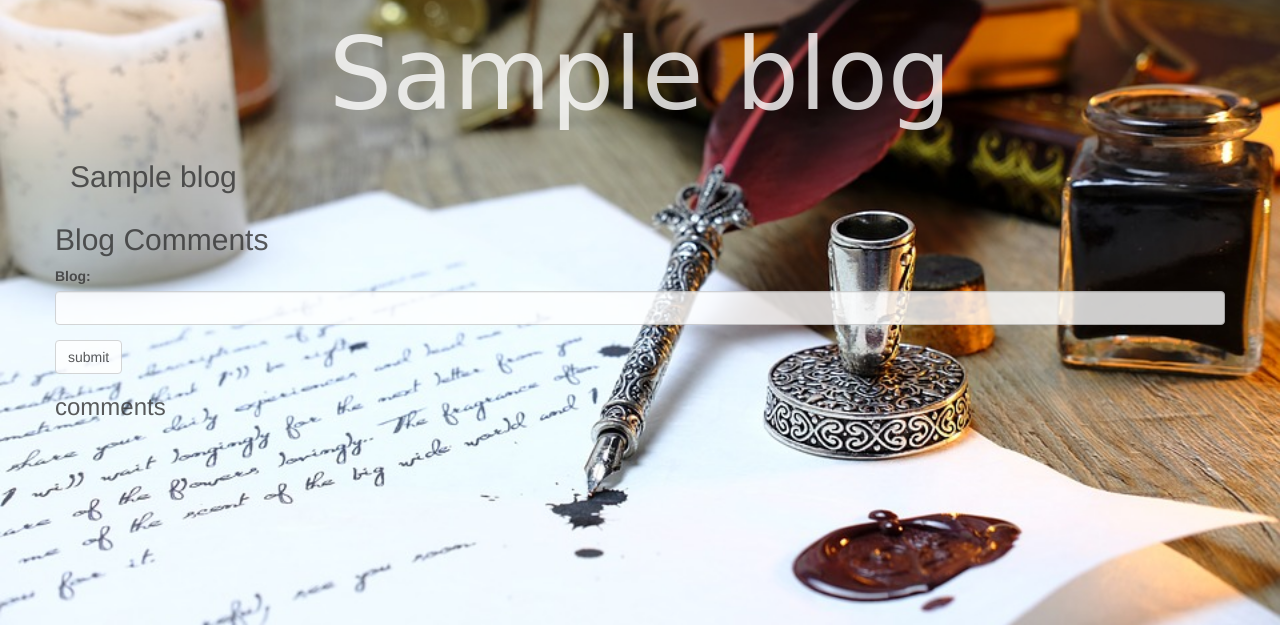
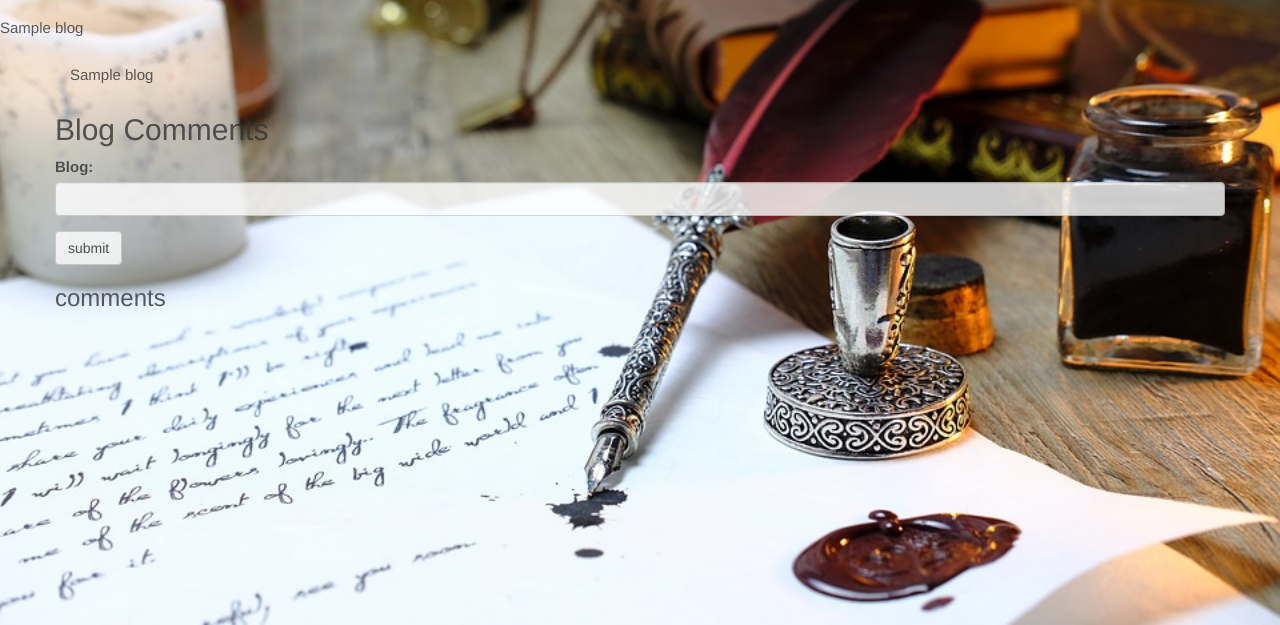
Before and after one commit to KevineMusoni/formidablog, a Flask app: template app/templates/blog.html in a window 1280 px wide. Shown: the part 175-800 px from the top of the page. Run offline with Flask 2, Linux system fonts and the light colour scheme; tables that the repository leaves empty hold one stand-in row (values such as "Sample post"); the template is opened without the code that fills it: values that come from a table or form of the project are taken from there, most other values are stand-ins (such as "Sample title", 1, 10 or a date in 2020); data that the repository does not hold is empty; some libraries are stand-ins or nearby versions; some web fonts are replaced.

Commit message:
font changes

```diff
--- a/app/static/index.css
+++ b/app/static/index.css
@@ -40,4 +40,8 @@ body{
     background-color: white;
     text-align: center;
     height: 1000px;
+    font-size: 15px;
 }
+.form3{
+    font-size: 15px;
+}
--- a/app/templates/blog.html
+++ b/app/templates/blog.html
@@ -7,10 +7,10 @@
 {% endblock %}
 
 {% block content%}
-<h1 class="heading">{{blog.title}}</h1>
+<h1 class="form3">{{blog.title}}</h1>
 <div class="container">
     <div>
-        <h2>{{blog.title}}</h2>
+        <h2 class="form3">{{blog.title}}</h2>
     </div>
 
     <div class="row">
```
